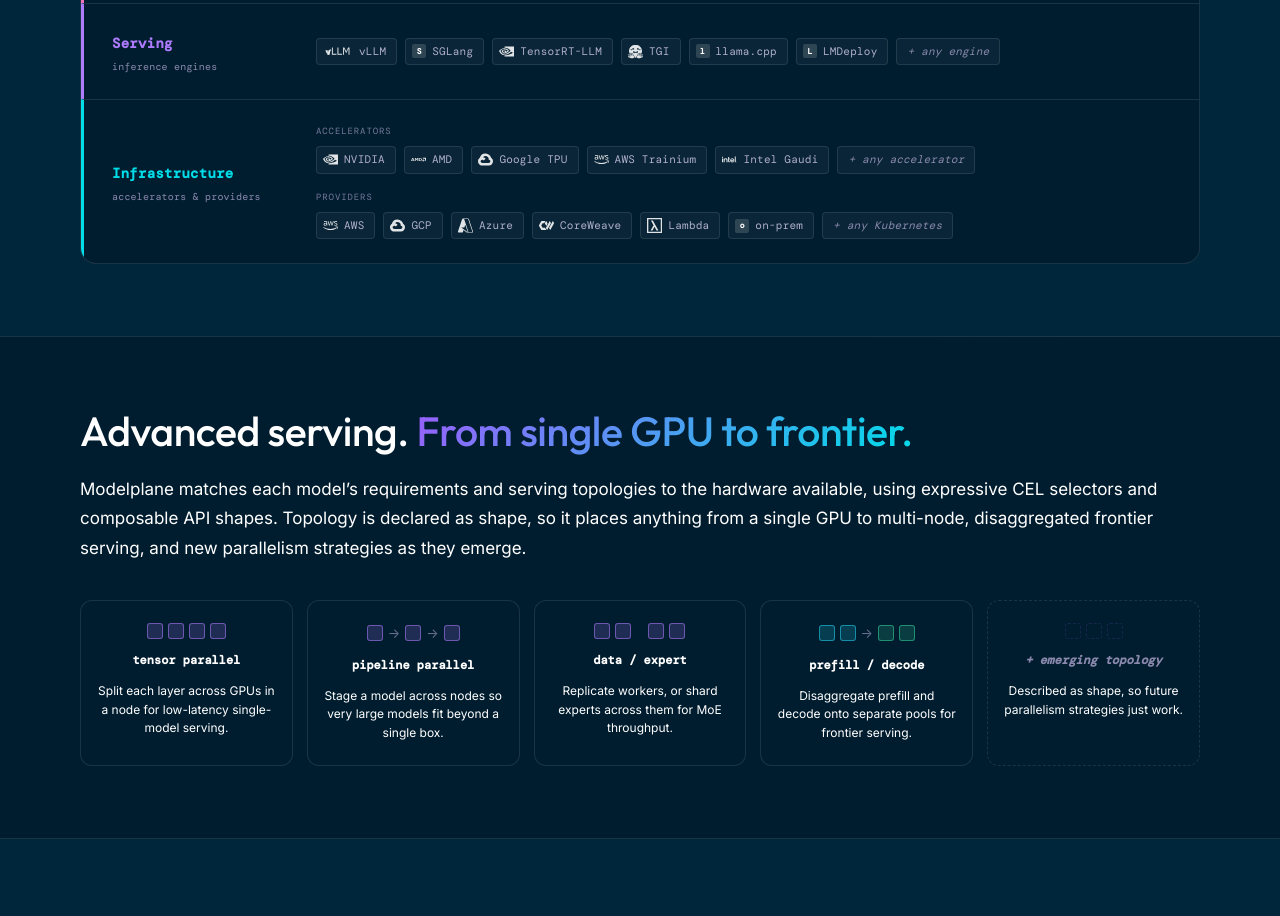
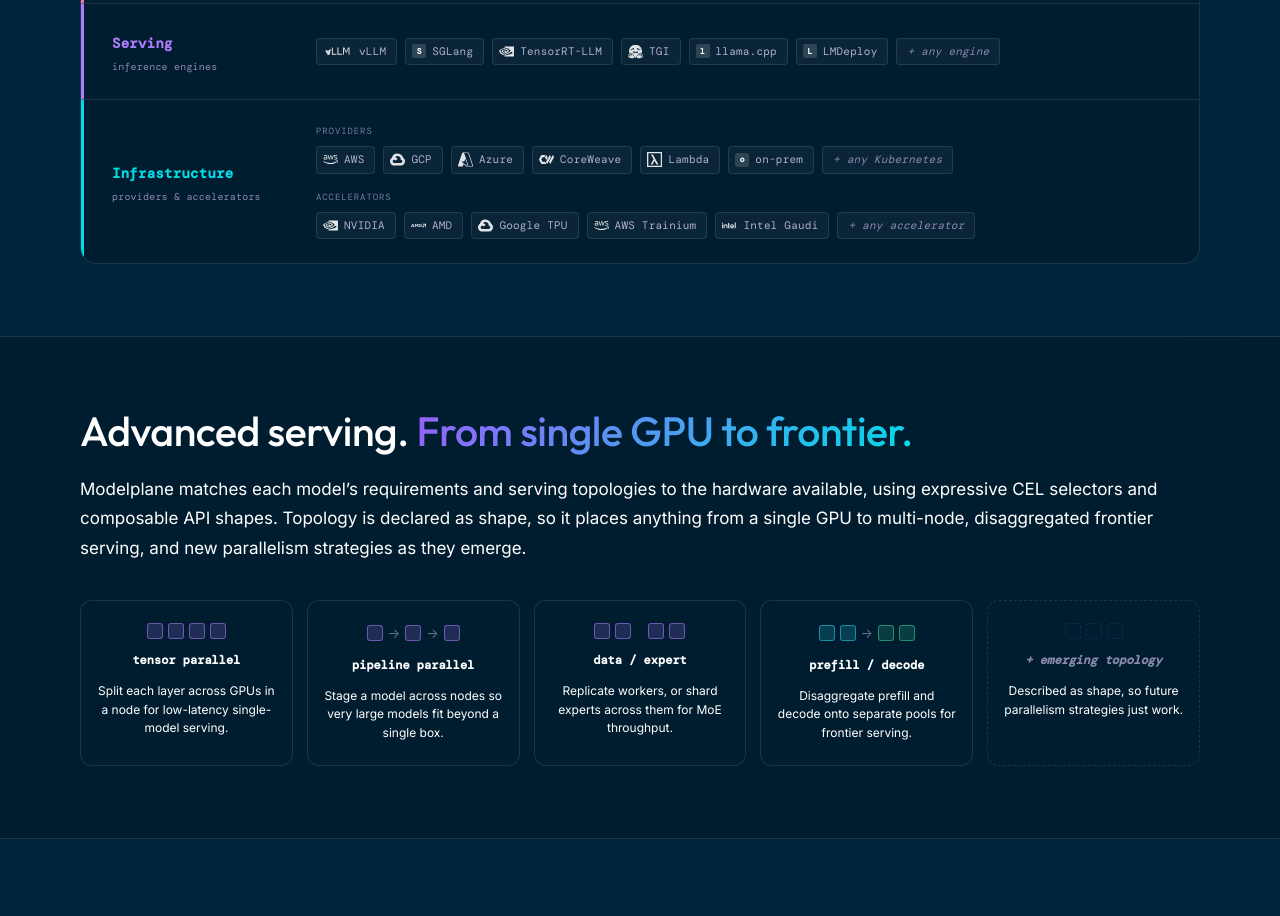
Before and after one commit to modelplaneai/website, a Next.js app: page / in a window 1280 px wide. Shown: the part 1440-2356 px from the top of the page. Built offline with nearby package versions, Linux system fonts and the light colour scheme; no server answers.

Commit message:
Show providers before accelerators in the ecosystem diagram
Order the Infrastructure layer providers-first, and update the caption to match.

Signed-off-by: Bassam Tabbara <bassam@upbound.io>

```diff
--- a/src/components/Infrastructure.tsx
+++ b/src/components/Infrastructure.tsx
@@ -59,11 +59,11 @@
   },
   {
     name: 'Infrastructure',
-    caption: 'accelerators & providers',
+    caption: 'providers & accelerators',
     accent: 'var(--cyan)',
     rows: [
+      { label: 'Providers',    items: providers,    more: '+ any Kubernetes' },
       { label: 'Accelerators', items: accelerators, more: '+ any accelerator' },
-      { label: 'Providers',    items: providers,    more: '+ any Kubernetes' },
     ],
   },
 ]
```
